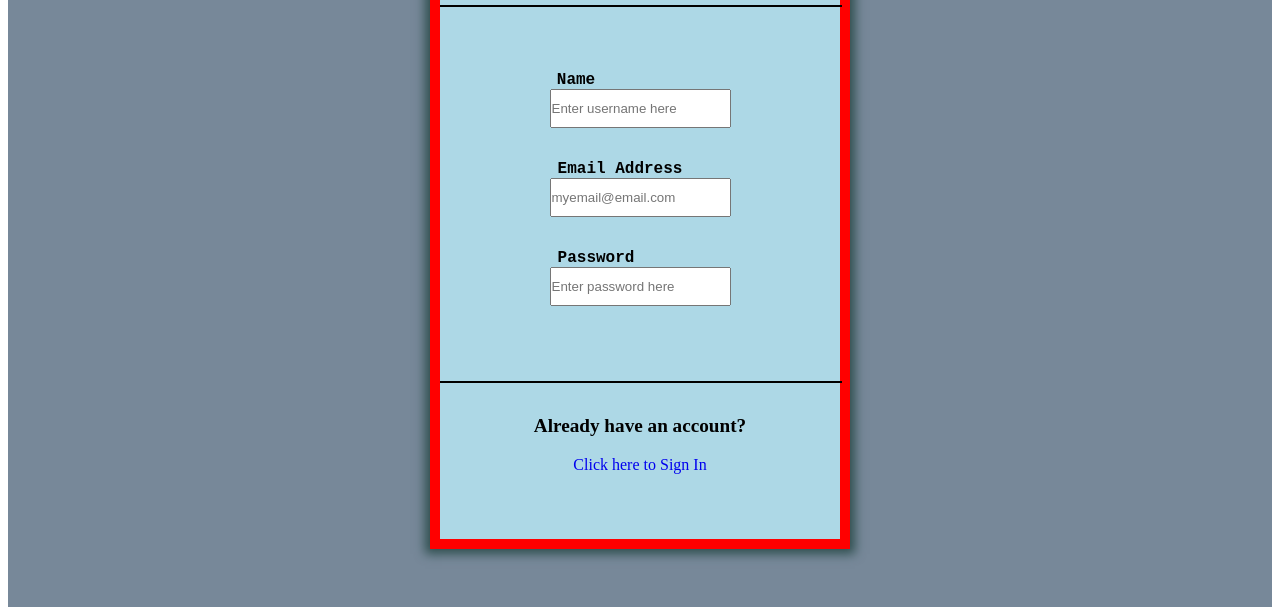
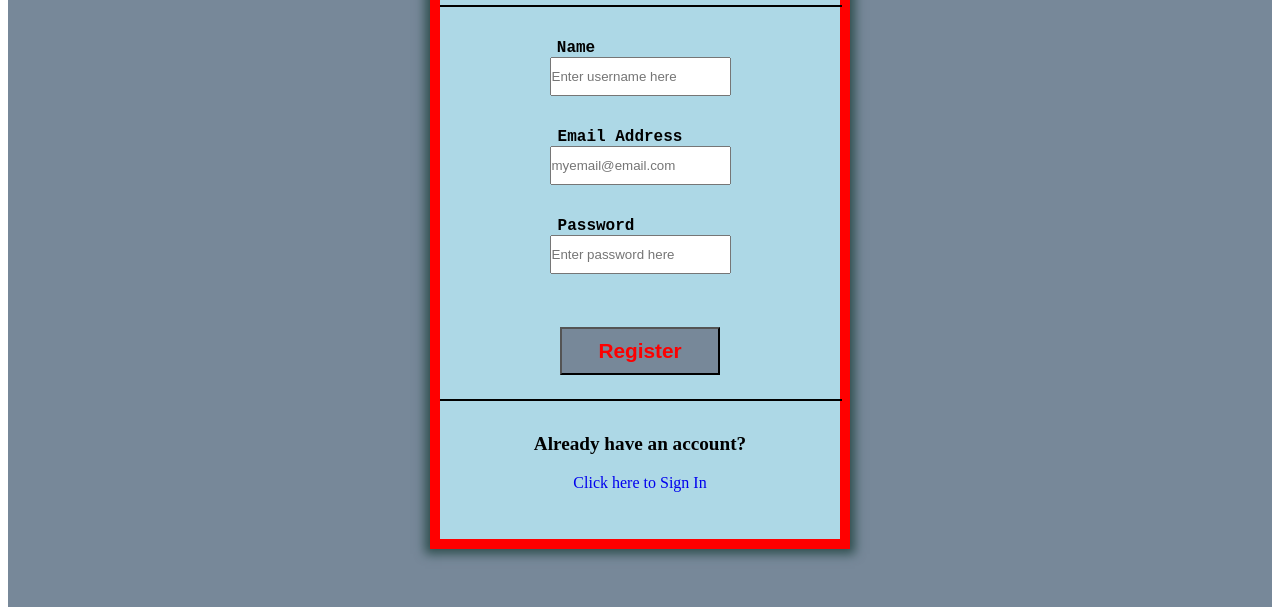
Before and after one commit to Monkey-Matthew/TaskedWebsite, a plain HTML site: page signup.html in a window 1280 px wide. Shown: the part 201-816 px from the top of the page. Drawn offline with Linux system fonts and the light colour scheme.

Commit message:
Added Register and Login buttons to corresponding pages. Closes #3

```diff
--- a/signup.html
+++ b/signup.html
@@ -16,6 +16,7 @@
                 <input type="email" id="email" name="email" placeholder="myemail@email.com" required>
                 <label for="password">Password</label>
                 <input type="password" id="password" name="password" placeholder="Enter password here" required>
+                <button id="registerbutton">Register</button>
                 <hr id="signupbreak">
                 <h2>Already have an account?</h2>
                 <a href="signin.html">Click here to Sign In</a>
--- a/styles.css
+++ b/styles.css
@@ -40,6 +40,7 @@ label{
 
 #namelabel{
     margin-right: 8em;
+    margin-top: 0;
 }
 #emaillabel{
     margin-right: 2.5em;
@@ -50,7 +51,7 @@ input {
 }
 
 #password{
-    margin-bottom: 5em;
+    margin-bottom: 4em;
 }
 
 #signupbreak{
@@ -73,3 +74,17 @@ a{
 a:hover{
     text-decoration-line: underline;
 }
+
+button{
+    width: 10rem;
+    height: 3rem;
+    margin-bottom: 1rem;
+    background-color: lightslategrey;
+    color: #fd0000;
+    font-weight: bold;
+    font-size: 1.3rem;
+}
+
+button:hover{
+    background-color: #5c6873;
+}
```
Also changed, not shown: signin.html (+1 -0 lines).
